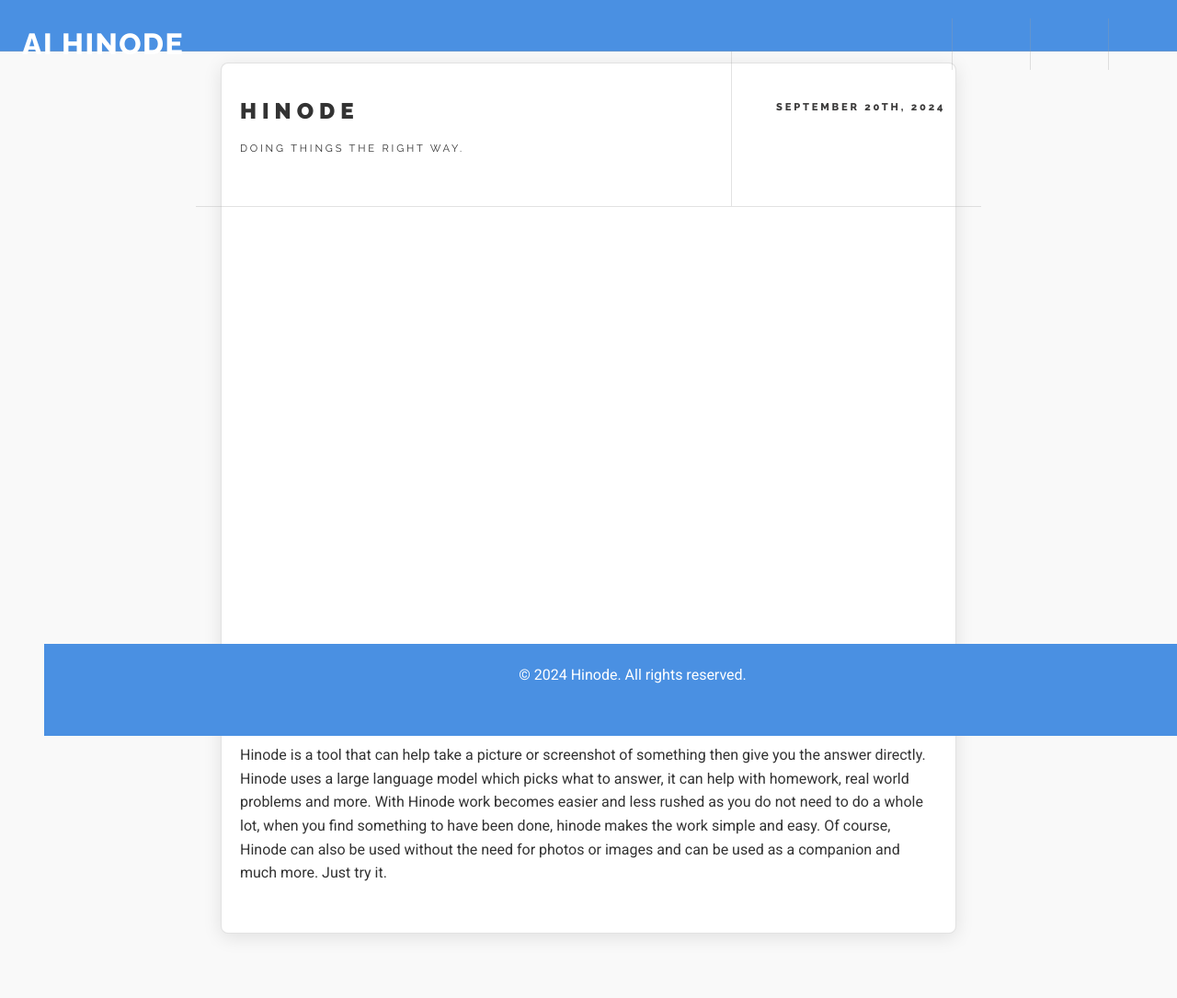
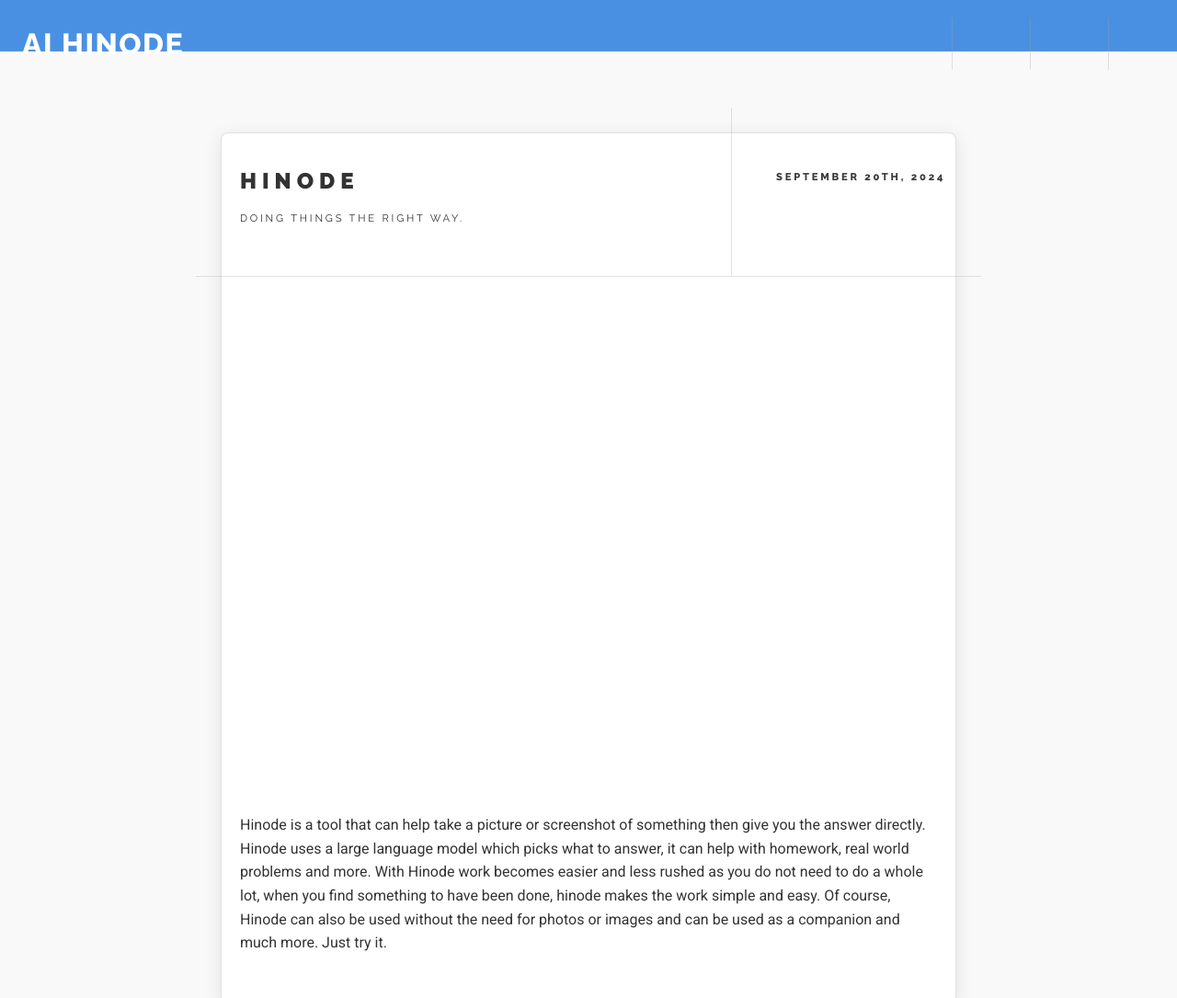
Before and after one commit to TheCodingGuy-bot/Hinode, a plain HTML site: page index.html in a window 1280 px wide. Shown: the top 1085 px of the page at 92% size. Drawn offline with nearby package versions, Linux system fonts and the light colour scheme; some packages are replaced by stand-ins of ours; files that its build step writes are made by us from their sources; a script that the page names is missing; files whose address does not match are found by name.

Commit message:
Update index.html

```diff
--- a/index.html
+++ b/index.html
@@ -9,12 +9,23 @@
     <link href="https://fonts.googleapis.com/css2?family=Roboto:wght@300;400;500;700&display=swap" rel="stylesheet">
     <style>
         /* Add some modern styling */
-        body {
+        html, body {
+            height: 100%;
+            margin: 0;
             font-family: 'Roboto', sans-serif;
             background: #f9f9f9;
             color: #333;
-            margin: 0;
-            padding: 0;
+        }
+
+        #wrapper {
+            display: flex;
+            flex-direction: column;
+            min-height: 100vh; /* Ensures the wrapper takes at least the full height of the viewport */
+        }
+
+        #main {
+            flex: 1; /* Makes the content section flexible and take up the remaining space */
+            padding: 20px;
         }
 
         #header {
@@ -84,7 +95,7 @@
             padding: 20px;
             background: #4a90e2;
             color: white;
-            position: fixed;
+            position: relative;
             bottom: 0;
             width: 100%;
         }
```
